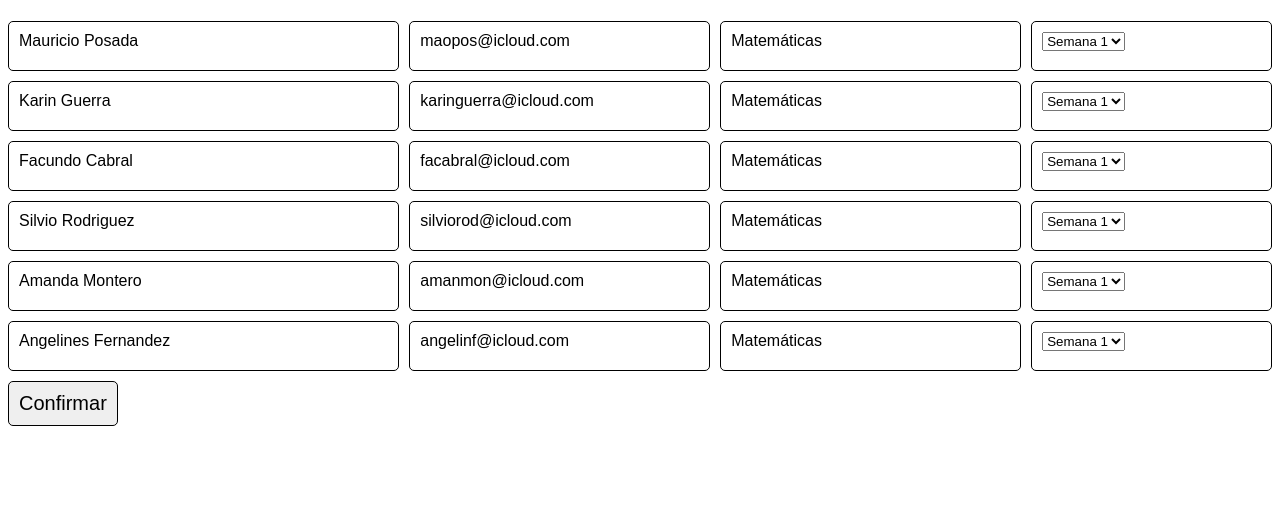
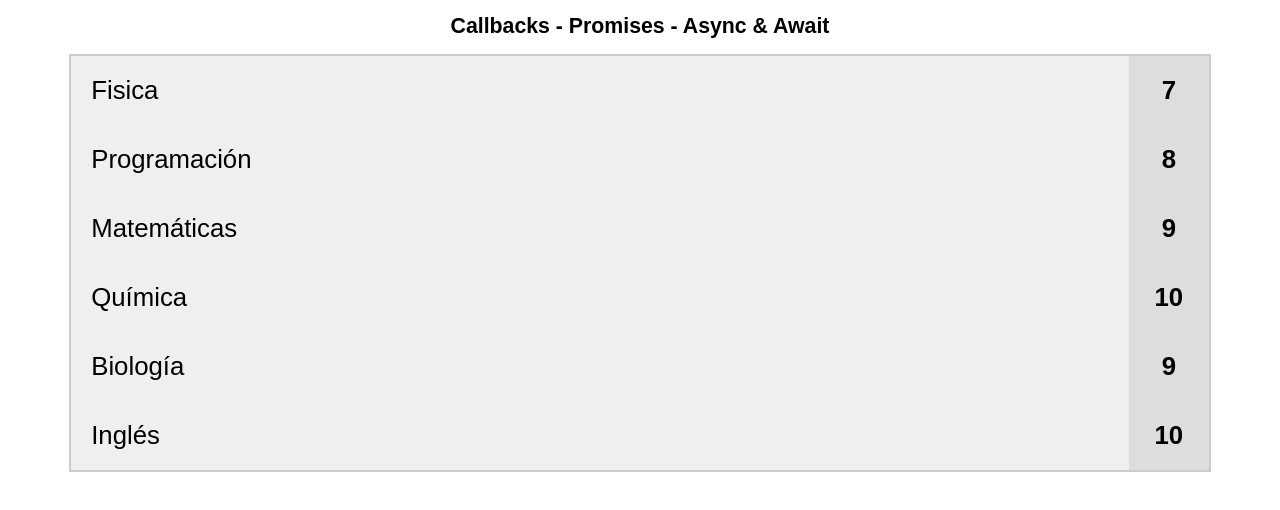
Before and after one commit to Maopos/Ejercicios-javaScript, a plain HTML site: page Problemas/05_Cb_Promises_Async/index.html in a window 1280 px wide. Drawn offline with Linux system fonts and the light colour scheme.

Commit message:
Version 21.08.14

```diff
--- a/Problemas/Problema_02_B/index.html
+++ b/Problemas/05_Cb_Promises_Async/index.html
@@ -5,16 +5,19 @@
     <meta http-equiv="X-UA-Compatible" content="IE=edge">
     <meta name="viewport" content="width=device-width, initial-scale=1.0">
 
-    <link rel="stylesheet" href="styles.css">
+    <link rel="stylesheet" href="style.css">
 
     <title>Document</title>
+
+
 </head>
 <body>
-    <h1></h1>
-    <div class="grid_container">
+    <h1>Callbacks - Promises - Async & Await</h1>
+    <div class="materias">
+
+        <!-- // ---- -->
 
     </div>
-    <button class="confirmar">Confirmar</button>
 
     <script src="script.js"></script>
 </body>
--- /dev/null
+++ b/Problemas/05_Cb_Promises_Async/script.js
@@ -0,0 +1,63 @@
+const materiasHTML = document.querySelector('.materias');
+
+const materias = [
+    {
+       nombre: "Fisica",
+       nota: 7
+    },{
+        nombre: "Programación",
+        nota: 8
+    },{
+        nombre: "Matemáticas",
+        nota: 9
+    },{
+        nombre: "Química",
+        nota: 10
+    },{
+        nombre: "Biología",
+        nota: 9
+    },{
+        nombre: "Inglés",
+        nota: 10
+    }
+]
+
+
+const obtenerMateria = (id) => {
+    return new Promise((resolve, reject) => {
+        materia = materias[id];
+        if (materia == undefined) {
+            reject('No existe la materia');
+        } else {
+            setTimeout(()=>{resolve(materia)}, Math.random() * 400);
+        }
+    })
+}
+
+// obtenerMateria(0).then(res => console.log(res));
+// obtenerMateria(1).then(res => console.log(res));
+// obtenerMateria(2).then(res => console.log(res));
+// obtenerMateria(3).then(res => console.log(res));
+// obtenerMateria(4).then(res => console.log(res));
+// obtenerMateria(5).then(res => console.log(res));
+
+
+const mostrarMaterias = async() => {
+    let materia = [];
+
+
+    for (let i = 0; i < materias.length; i++) {
+        materia[i] = await obtenerMateria(i);
+        // console.log(materia[i]);
+        let newHTMLcode = `
+        <div class="materia">
+            <div class="nombre">${materia[i].nombre}</div>
+            <div class="nota">${materia[i].nota}</div>
+        </div>
+        `;
+
+        materiasHTML.innerHTML += newHTMLcode;
+    }
+}
+
+mostrarMaterias();
--- /dev/null
+++ b/Problemas/05_Cb_Promises_Async/style.css
@@ -0,0 +1,37 @@
+* {
+    font-family: sans-serif;
+    font-size: 1.1em;
+}
+
+h1 {
+    text-align: center;
+}
+
+.materias {
+    width: 90%;
+    background: #ccc;
+    padding: 2px;
+    margin: auto;
+}
+
+.materia {
+background: #efefef;
+display: flex;
+}
+
+.materia div{
+    padding: 20px
+}
+
+.materia .nota {
+    flex-basis: 40px;
+    background: #ddd;
+    font-weight: 700;
+    text-align: center;
+
+}
+
+.materia .nombre {
+    flex-grow: 1;
+    font-weight: 500;
+}
```
Also changed, not shown: Problemas/03_Eventos/index.html (added, +21 -0 lines), Problemas/01_window_object/index.html (renamed from Problemas/Problema_01/index.html), Problemas/01_window_object/problema_01.js (renamed from Problemas/Problema_01/problema_01.js), Problemas/02_Validar_formularios/index.html (renamed from Problemas/Problema_02_A/index.html), Problemas/02_Validar_formularios/script.js (renamed from Problemas/Problema_02_A/script.js), Problemas/02_Validar_formularios/styles.css (renamed from Problemas/Problema_02_A/styles.css), Problemas/03_Eventos/script.js (renamed from Problemas/Problema_02_B/script.js), Problemas/03_Eventos/styles.css (renamed from Problemas/Problema_02_B/styles.css), Problemas/04_Manejo_errores/index.html (renamed from Problemas/Problema_03/index.html), Problemas/04_Manejo_errores/script.js (renamed from Problemas/Problema_03/script.js), Problemas/04_Manejo_errores/style.css (renamed from Problemas/Problema_03/style.css).
